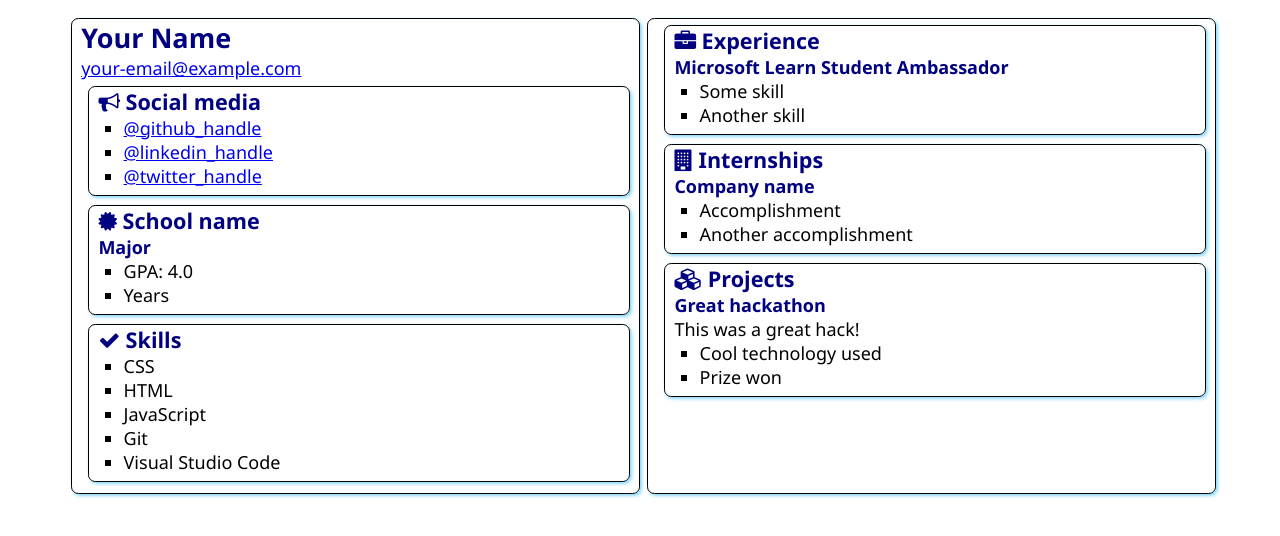
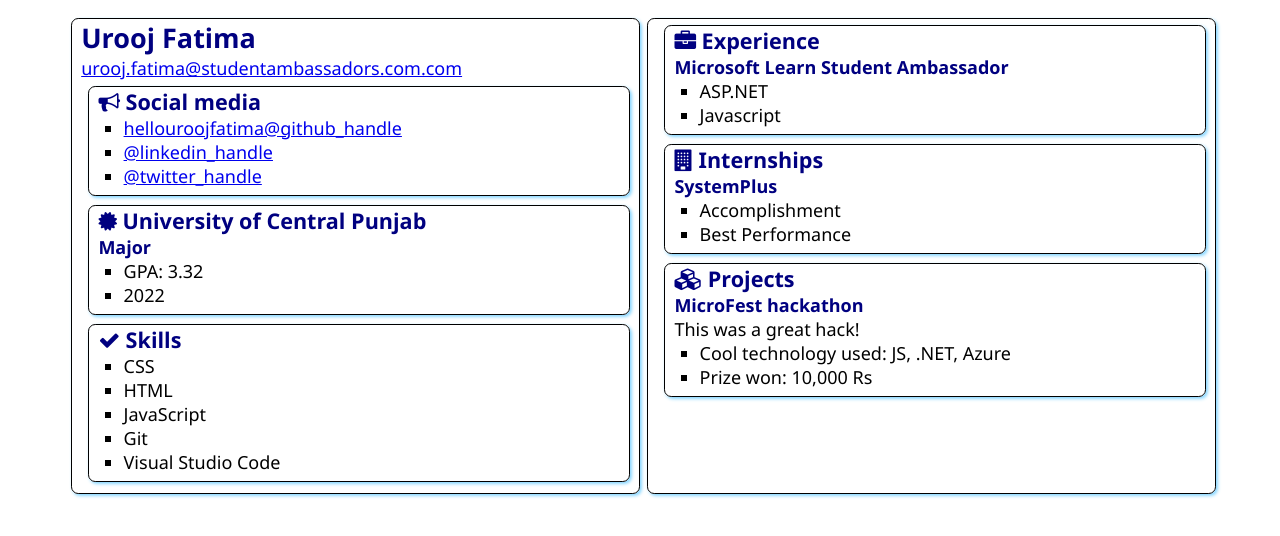
Before and after one commit to HelloUroojFatima/SATechnicalOnboarding, a plain HTML site: page src/index.html in a window 1280 px wide. Drawn offline with Linux system fonts and the light colour scheme.

Commit message:
change details to my profile

```diff
--- a/src/index.html
+++ b/src/index.html
@@ -12,8 +12,8 @@
 <body>
     <main>
         <article class="box">
-            <h1>Your Name</h1>
-            <div><a href="mailto:your.email@example.com">your-email@example.com</a></div>
+            <h1>Urooj Fatima</h1>
+            <div><a href="mailto:urooj.fatima@studentambassadors.com.com">urooj.fatima@studentambassadors.com.com</a></div>
 
             <section class="box">
                 <h2>
@@ -21,8 +21,8 @@
                     Social media
                 </h2>
                 <ul>
-                    <li><a href="https://github.com/<handle>">@github_handle</a></li>
-                    <li><a href="https://linkedin.com/in/<handle>">@linkedin_handle</a></li>
+                    <li><a href="https://github.com/hellouroojfatima<handle>">hellouroojfatima@github_handle</a></li>
+                    <li><a href="https://linkedin.com/in/hellouroojfatima<handle>">@linkedin_handle</a></li>
                     <li><a href="https://twitter.com/<handle>">@twitter_handle</a></li>
                 </ul>
             </section>
@@ -31,12 +31,12 @@
                 <div class="education">
                     <h2>
                         <i class="fa fa-certificate" aria-hidden="true"></i>
-                        School name
+                        University of Central Punjab
                     </h2>
                     <h3>Major</h3>
                     <ul>
-                        <li>GPA: 4.0</li>
-                        <li>Years</li>
+                        <li>GPA: 3.32</li>
+                        <li>2022</li>
                     </ul>
                 </div>
             </section>
@@ -63,8 +63,8 @@
                 </h2>
                 <h3>Microsoft Learn Student Ambassador</h3>
                 <ul>
-                    <li>Some skill</li>
-                    <li>Another skill</li>
+                    <li>ASP.NET</li>
+                    <li>Javascript</li>
                 </ul>
             </section>
             <section class="box">
@@ -73,10 +73,10 @@
                     Internships
                 </h2>
 
-                <h3>Company name</h3>
+                <h3>SystemPlus</h3>
                 <ul>
                     <li>Accomplishment</li>
-                    <li>Another accomplishment</li>
+                    <li>Best Performance</li>
                 </ul>
             </section>
             <section class="box">
@@ -85,11 +85,11 @@
                     Projects
                 </h2>
 
-                <h3>Great hackathon</h3>
+                <h3>MicroFest hackathon</h3>
                 <div>This was a great hack!</div>
                 <ul>
-                    <li>Cool technology used</li>
-                    <li>Prize won</li>
+                    <li>Cool technology used: JS, .NET, Azure</li>
+                    <li>Prize won: 10,000 Rs</li>
                 </ul>
             </section>
         </article>
```
